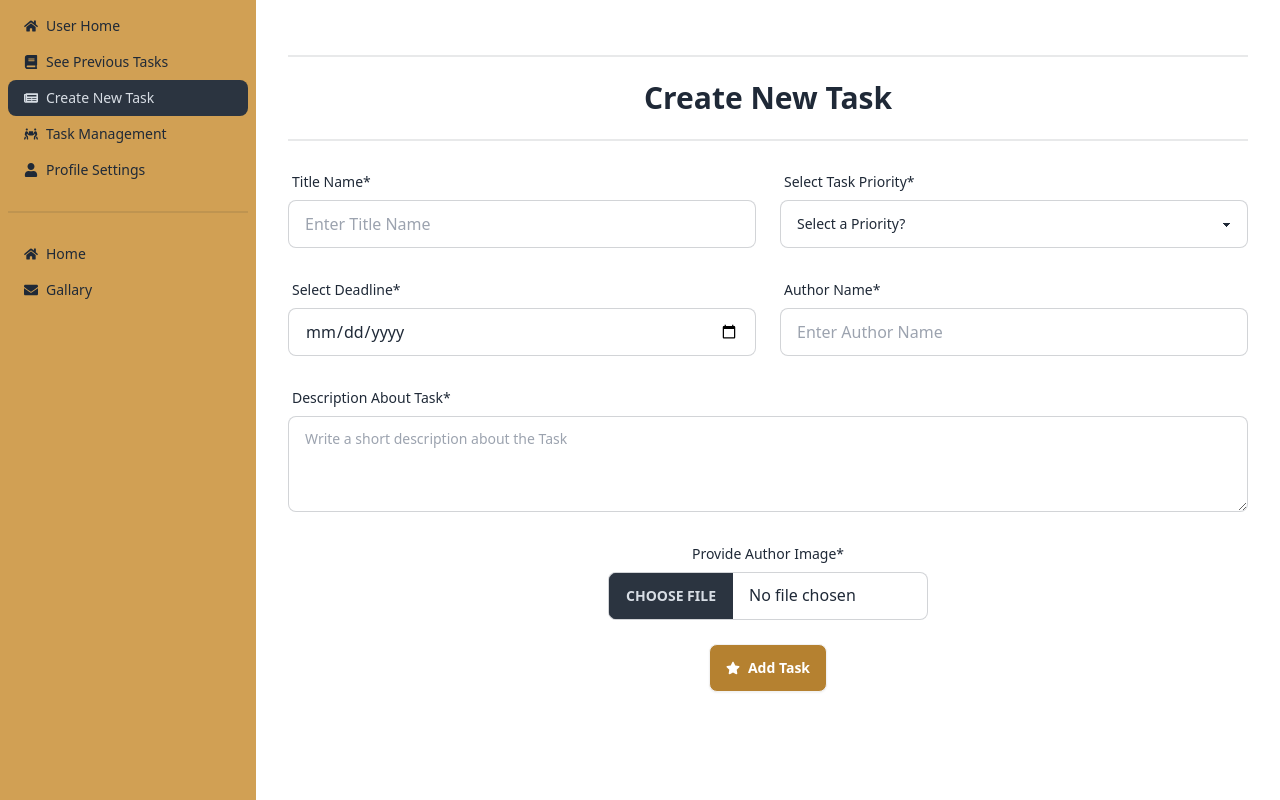
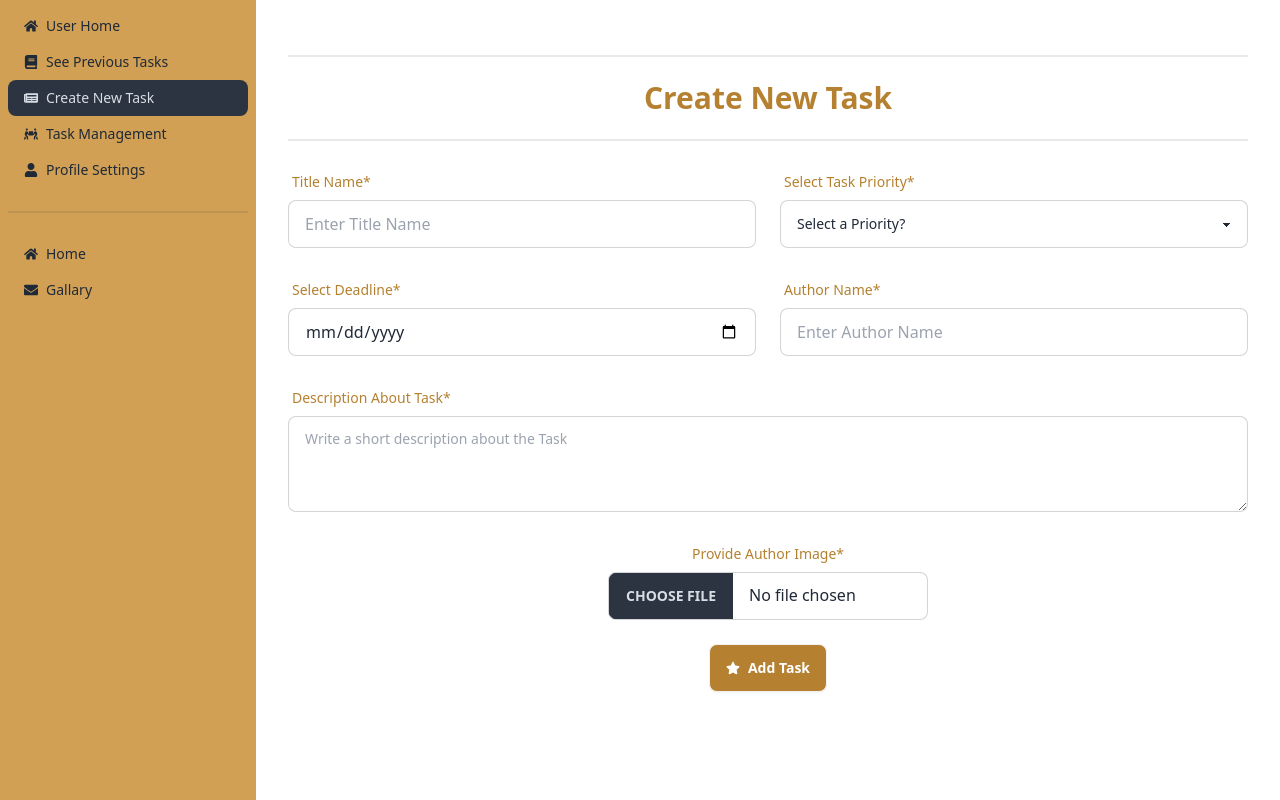
Before and after one commit to Jihad-24/Drag-Drop, a React (Vite) app: page /dashboard/newtask in a window 1280 px wide. Built offline with nearby package versions, Linux system fonts and the light colour scheme; no server answers; sample sign-in values are in the browser's storage.

Commit message:
finished AddNewTask

```diff
--- a/src/Pages/Dashboard/AddNewTask/AddNewTask.jsx
+++ b/src/Pages/Dashboard/AddNewTask/AddNewTask.jsx
@@ -53,7 +53,7 @@ const AddNewTask = () => {
                 <title>Create New Task || Task Management</title>
             </Helmet>
             <div className="divider"></div>
-            <h1 className="text-center text-2xl md:text-3xl font-bold my-2">Create New Task</h1>
+            <h1 className="text-center text-2xl md:text-3xl font-bold my-2 text-[#B58130]" data-aos="fade-down">Create New Task</h1>
             <div className="divider"></div>
             <div>
                 <form onSubmit={handleSubmit(onSubmit)}>
@@ -61,18 +61,18 @@ const AddNewTask = () => {
                     <div className="flex md:flex-row flex-col gap-6">
                         <div className="form-control w-full ">
                             <label className="label">
-                                <span className="label-text font-medium">Title Name*</span>
+                                <span className="label-text font-medium text-[#B58130]" >Title Name*</span>
                             </label>
                             <input {...register("titleName", { required: true })}
-
+                                data-aos="flip-left"
                                 type="text" placeholder="Enter Title Name"
                                 className="input input-bordered w-full" />
                         </div>
                         <div className="form-control w-full">
                             <label className="label">
-                                <span className="label-text font-medium">Select Task Priority*</span>
+                                <span className="label-text font-medium text-[#B58130]">Select Task Priority*</span>
                             </label>
-                            <select defaultValue={'default'} {...register("priority", { required: true })}
+                            <select defaultValue={'default'} {...register("priority", { required: true })} data-aos="flip-right"
                                 className="select select-bordered w-full ">
                                 <option disabled value={'default'}>Select a Priority?</option>
                                 <option value="Low">Low</option>
@@ -85,34 +85,34 @@ const AddNewTask = () => {
                     <div className="flex md:flex-row flex-col gap-6 my-6">
                         <div className="form-control w-full">
                             <label className="label">
-                                <span className="label-text font-medium">Select Deadline*</span>
+                                <span className="label-text font-medium text-[#B58130]">Select Deadline*</span>
                             </label>
                             <input {...register("deadlines", { required: true })}
-
+                                data-aos="flip-right"
                                 type="date" placeholder="Enter Deadline"
                                 className="input input-bordered w-full" />
                         </div>
                         <div className="form-control w-full">
                             <label className="label">
-                                <span className="label-text font-medium">Author Name*</span>
+                                <span className="label-text font-medium text-[#B58130]">Author Name*</span>
                             </label>
                             <input {...register("authorName", { required: true })}
-
+                                data-aos="flip-left"
                                 type="text" placeholder="Enter Author Name"
                                 className="input input-bordered w-full" />
                         </div>
                     </div>
                     <div className="form-control ">
                         <label className="label">
-                            <span className="label-text font-medium">Description About Task*</span>                        </label>
+                            <span className="label-text font-medium text-[#B58130]">Description About Task*</span>                        </label>
                         <textarea {...register("description", { required: true })}
-
+                            data-aos="fade-down"
                             className="textarea textarea-bordered h-24"
                             placeholder="Write a short description about the Task"></textarea>
                     </div>
                     <div className="form-control my-6 justify-center items-center">
                         <label className="label">
-                            <span className="label-text font-medium">Provide Author Image*</span>                        </label>
+                            <span className="label-text font-medium text-[#B58130]">Provide Author Image*</span>                        </label>
                         <input {...register("taskImage", { required: true })}
 
                             type="file"
```
